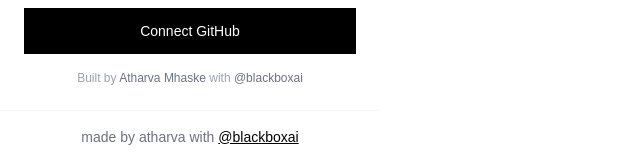
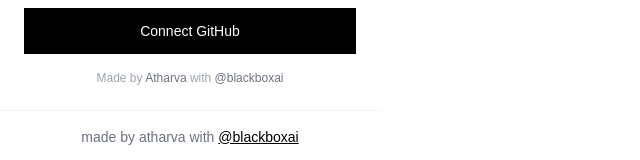
Before and after one commit to atharvamhaske/gitSYNC, a React app: page / in a window 1280 px wide. Shown: the part 411-571 px from the top of the page, without its empty margins (0-640 px from the left). Built offline with nearby package versions, Linux system fonts and the light colour scheme; a web font is replaced by a local one.

Commit message:
Update README, popup, landing page, onboarding, and vercel config

```diff
--- a/src/components/Onboarding/StepOne.jsx
+++ b/src/components/Onboarding/StepOne.jsx
@@ -117,14 +117,14 @@
 
         {/* Footer */}
         <p className="text-center text-xs text-gray-400 mt-4">
-          Built by{' '}
+          Made by{' '}
           <a
             href="https://x.com/AtharvaXDevs"
             target="_blank"
             rel="noopener noreferrer"
             className="text-gray-500 hover:text-black"
           >
-            Atharva Mhaske
+            Atharva
           </a>
           {' '}with{' '}
           <a
```
Also changed, not shown: landing-src/App.jsx (+6 -2 lines), vercel.json, 2 other files (tests, documents, lock files or other folders).
